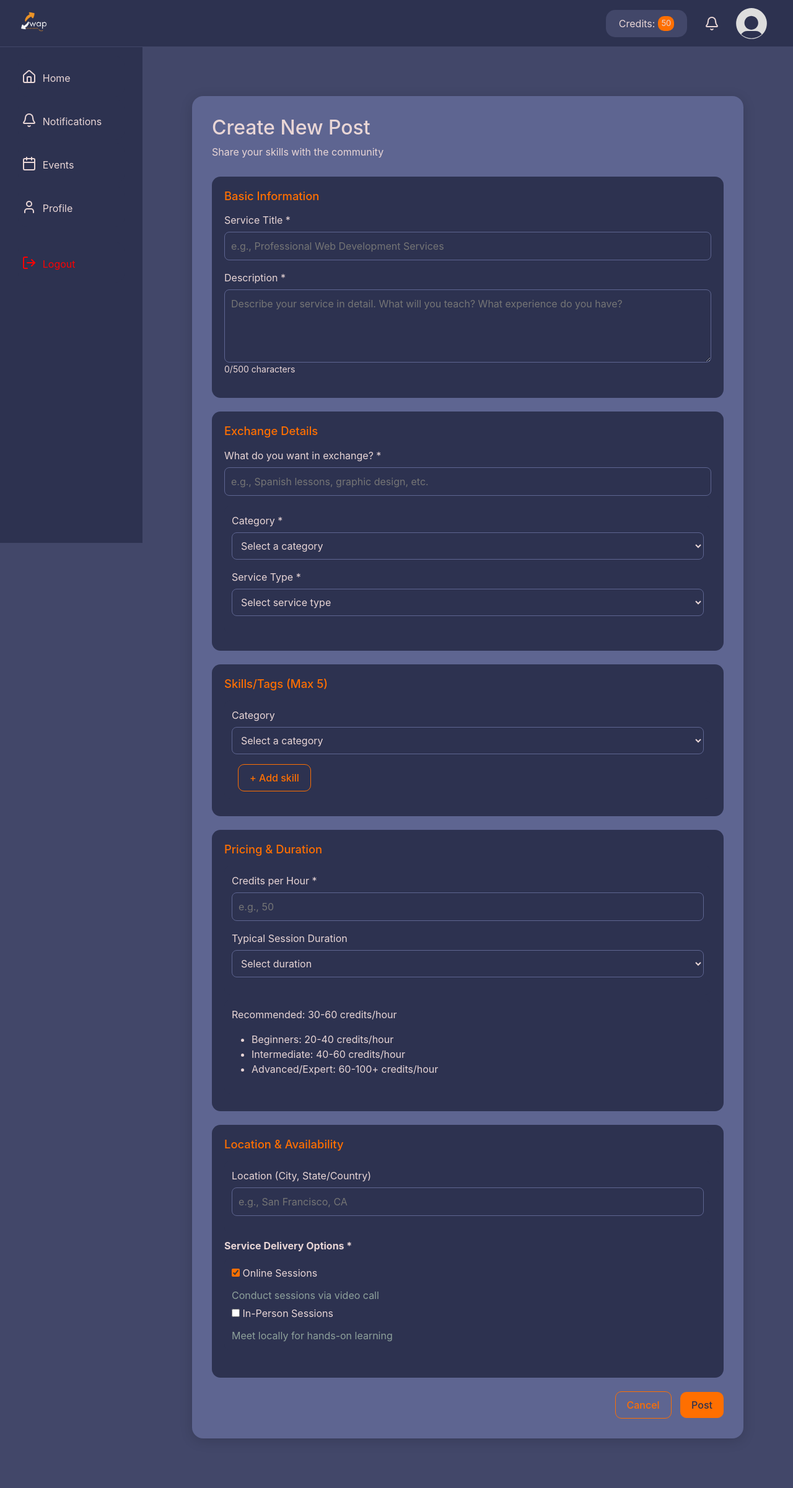
After one commit to ENSIA-AI/Skill-Service_exchanging_website-, a PHP site: page /php/addpost.php in a window 1280 px wide. The commit adds this page. Shown: the whole page at 62% size. Run offline with PHP 8.4, Linux system fonts and the light colour scheme.

Commit message:
addpost page html structure

```diff
--- /dev/null
+++ b/assets/css/addpost.css
@@ -0,0 +1,147 @@
+@import url(style.css);
+
+body {
+    background: var(--clr-main);
+    font-family: 'Inter', Arial, sans-serif;
+    color: var(--clr-font);
+    margin: 0;
+    padding: 0;
+}
+
+.content {
+    display: flex;
+    align-items: flex-start;
+    min-height: 100vh;
+
+    padding: 40px;
+    background: var(--clr-main);
+
+}
+
+.form-container {
+    background: var(--clr-lighter);
+    padding: 32px;
+    border-radius: 18px;
+    box-shadow: 0 4px 20px rgba(0,0,0,0.15);
+    width: 100%;
+    max-width: 1000px;
+}
+
+.form-container h2 {
+    font-size: 2em;
+    margin-bottom: 8px;
+    color: var(--clr-font);
+}
+
+.subtitle {
+    color: var(--clr-font);
+    margin-bottom: 28px;
+}
+
+.form-section {
+    background: var(--clr-bars);
+    padding: 20px;
+    border-radius: 14px;
+    margin-bottom: 22px;
+}
+
+.form-section h3 {
+    color: var(--clr-btn);
+    margin-bottom: 16px;
+    font-weight: 500;
+    font-size: 1.15em;
+}
+
+.form-group {
+    margin-bottom: 16px;
+    display: flex;
+    flex-direction: column;
+}
+
+.form-group label {
+    margin-bottom: 7px;
+    color: var(--clr-font);
+}
+
+input, textarea, select {
+    background: var(--clr-bars);
+    border: 1px solid var(--clr-lighter);
+    color: var(--clr-font);
+    padding: 10px;
+    border-radius: 8px;
+    outline: none;
+    font-size: 1em;
+}
+
+input:focus, textarea:focus, select:focus {
+    border-color: var(--clr-btn);
+    box-shadow: 0 0 8px var(--clr-btn);
+}
+
+.form-actions {
+    text-align: right;
+}
+
+.btn {
+    background: transparent;
+    border: 1px solid var(--clr-btn);
+    color: var(--clr-btn);
+    padding: 9px 18px;
+    border-radius: 10px;
+    cursor: pointer;
+    margin-left: 10px;
+    font-weight: 500;
+    font-family: inherit;
+    transition: 0.2s;
+}
+
+.btn.cancel:hover {
+    background: var(--clr-bars);
+    color: var(--clr-btn);
+}
+
+.btn.submit {
+    background: var(--clr-btn);
+    color: var(--clr-bars);
+    border: none;
+}
+
+.btn.submit:hover {
+    background: #ffa040; /* slight lighter for hover effect */
+    color: var(--clr-bars);
+}
+
+input[type="checkbox"]:checked {
+    accent-color: var(--clr-btn);
+}
+
+/* Additional, for subtle box and section backgrounds */
+.pricing-note, .delivery-options, .form-inline {
+    background: var(--clr-bars);
+    color: var(--clr-font);
+    border-radius: 10px;
+    padding: 12px;
+    margin-top: 8px;
+    margin-bottom: 8px;
+}
+.delivery-options{
+    display: flex;
+    flex-direction: column;
+    gap: 5px;
+}
+
+.note{
+    color: rgb(142, 161, 155);
+}
+
+.main-content {
+    margin-left: 230px;
+    padding: 40px;
+    background: var(--clr-main);
+
+}
+@media (max-width:768px){
+    .main-content {
+        margin-left: 0;
+    }
+}
--- a/assets/css/header.css
+++ b/assets/css/header.css
@@ -12,6 +12,8 @@
     position: sticky;
     top: 0;
     z-index: 1000;
+
+
 }
 
 
@@ -19,6 +21,7 @@
 .header-left{
     display: flex;
     align-items: center;
+
 
 }
 .humberger{
@@ -31,7 +34,7 @@
 .header-logo{
     display: flex;
     height: 50px;
-    margin-left: 20px;
+    margin-left: 30px;
     width: 50px;
     margin-right:15px ;
 }
--- a/assets/css/sidebar.css
+++ b/assets/css/sidebar.css
@@ -10,8 +10,10 @@
     top: 76px;
     padding: 0;
     justify-content: center;
+    margin-top: 0px;
 
 }
+
 
 .sidebar{
     background-color: var(--clr-bars);
--- a/assets/css/style.css
+++ b/assets/css/style.css
@@ -9,4 +9,5 @@
 }
 body{
     margin: 0;
+    background: var(--clr-main);
 }
--- a/components/header.php
+++ b/components/header.html
@@ -1,11 +1,11 @@
 
 
 
-
+<!DOCTYPE html>
 <html>
     <head>
-        <link rel="stylesheet" href="/assets/css/bootstrap.min.css">
-        <link rel="stylesheet" href="/assets/css/header.css">
+        <link rel="stylesheet" href="../../assets/css/bootstrap.min.css">
+        <link rel="stylesheet" href="../../assets/css/header.css">
     </head>
     <body>
         <div class="header">
@@ -18,9 +18,9 @@
                     <svg xmlns="http://www.w3.org/2000/svg" width="24" height="24" viewBox="0 0 24 24" fill="none" stroke="currentColor" stroke-width="2" stroke-linecap="round" stroke-linejoin="round" class="lucide lucide-menu h-6 w-6" aria-hidden="true"><path d="M4 5h16"></path><path d="M4 12h16"></path><path d="M4 19h16"></path></svg>
                 </button>
                 <span class="header-logo" >
-                    <img src="/assets/images/Default_pfp.svg" >
+                    <img src="../../assets/images/Swap logo.png" >
                 </span>
-                <a href="/dashboard/home.html"class="Swap">Swap</a>
+                <!--<a href="/dashboard/home.html"class="Swap">Swap</a>-->
 
             </div>
 
@@ -36,7 +36,7 @@
 
                 </button>
                 <span class="header-profile">
-                    <img src="/assets/images/Default_pfp.svg" >
+                    <img src="../../assets/images/Default_pfp.svg" >
                 </span>
             </div>
         </div>
--- a/components/sidebar.php
+++ b/components/sidebar.html
@@ -1,12 +1,12 @@
 <!DOCTYPE html>
 <html>
     <head>
-        <link rel="stylesheet" href="/assets/css/bootstrap.min.css">
-        <link rel="stylesheet" href="/assets/css/sidebar.css">
+        <link rel="stylesheet" href="../../assets/css/bootstrap.min.css">
+        <link rel="stylesheet" href="../../assets/css/sidebar.css">
     </head>
     <body>
 
-        <div class="container">
+        <aside class="container">
             <div class="sidebar">
 
 
@@ -43,6 +43,6 @@
                     <span class="name">Logout</span>
                 </button>
             </div>
-        </div>
+        </aside>
     </body>
 </html>
--- /dev/null
+++ b/dashboard/post/addpost.html
@@ -0,0 +1,125 @@
+<!DOCTYPE html>
+<html lang="en">
+<head>
+    <meta charset="UTF-8">
+    <title>Create New Post</title>
+    <link rel="stylesheet" href="../../assets/css/addpost.css">
+</head>
+<body>
+    <main class="content">
+        <form class="form-container">
+            <h2>Create New Post</h2>
+            <p class="subtitle">Share your skills with the community</p>
+
+            <!-- Basic Information -->
+            <section class="form-section">
+                <h3>Basic Information</h3>
+                <div class="form-group">
+                    <label for="title">Service Title *</label>
+                    <input type="text" id="title" name="title" placeholder="e.g., Professional Web Development Services">
+                </div>
+                <div class="form-group">
+                    <label for="description">Description *</label>
+                    <textarea id="description" name="description" rows="4" placeholder="Describe your service in detail. What will you teach? What experience do you have?"></textarea>
+                    <small id="char-count">0/500 characters</small>
+                </div>
+            </section>
+
+            <!-- Exchange Details -->
+            <section class="form-section">
+                <h3>Exchange Details</h3>
+                <div class="form-group">
+                    <label for="exchange">What do you want in exchange? *</label>
+                    <input type="text" id="exchange" name="exchange" placeholder="e.g., Spanish lessons, graphic design, etc.">
+                </div>
+                <div class="form-inline">
+                    <div class="form-group">
+                        <label for="category">Category *</label>
+                        <select id="category" name="category">
+                            <option>Select a category</option>
+                            <option>Programming</option>
+                            <option>Languages</option>
+                            <option>Art & Design</option>
+                        </select>
+                    </div>
+                    <div class="form-group">
+                        <label for="service-type">Service Type *</label>
+                        <select id="service-type" name="service-type">
+                            <option>Select service type</option>
+                            <option>Online</option>
+                            <option>In-person</option>
+                        </select>
+                    </div>
+                </div>
+            </section>
+
+            <!-- Skills/Tags -->
+            <section class="form-section">
+                <h3>Skills/Tags (Max 5)</h3>
+                <div class="form-inline">
+                    <div class="form-group">
+                        <label for="skill-category">Category</label>
+                        <select id="skill-category" name="skill-category">
+                            <option>Select a category</option>
+                        </select>
+                    </div>
+                    <button class="btn add-skill" type="button">+ Add skill</button>
+                </div>
+            </section>
+
+            <!-- Pricing & Duration -->
+            <section class="form-section">
+                <h3>Pricing & Duration</h3>
+                <div class="form-inline">
+                    <div class="form-group">
+                        <label for="credits">Credits per Hour *</label>
+                        <input type="number" id="credits" name="credits" placeholder="e.g., 50">
+                    </div>
+                    <div class="form-group">
+                        <label for="duration">Typical Session Duration</label>
+                        <select id="duration" name="duration">
+                            <option>Select duration</option>
+                            <option>30 minutes</option>
+                            <option>60 minutes</option>
+                        </select>
+                    </div>
+                </div>
+                <div class="pricing-note">
+                    <p>Recommended: 30-60 credits/hour</p>
+                    <ul>
+                        <li>Beginners: 20-40 credits/hour</li>
+                        <li>Intermediate: 40-60 credits/hour</li>
+                        <li>Advanced/Expert: 60-100+ credits/hour</li>
+                    </ul>
+                </div>
+            </section>
+
+            <!-- Location & Availability -->
+            <section class="form-section">
+                <h3>Location & Availability</h3>
+                <div class="form-inline">
+                    <div class="form-group">
+                        <label for="location">Location (City, State/Country)</label>
+                        <input type="text" id="location" name="location" placeholder="e.g., San Francisco, CA">
+                    </div>
+                </div>
+                <div class="form-group">
+                    <strong>Service Delivery Options *</strong>
+                    <div class="delivery-options">
+                        <label><input type="checkbox" name="online" checked> Online Sessions</label>
+                        <span class="note">Conduct sessions via video call</span>
+                        <label><input type="checkbox" name="inperson"> In-Person Sessions</label>
+                        <span class="note">Meet locally for hands-on learning</span>
+                    </div>
+                </div>
+            </section>
+
+            <!-- Buttons -->
+            <div class="form-actions">
+                <button class="btn cancel" type="button">Cancel</button>
+                <button class="btn submit" type="submit">Post</button>
+            </div>
+        </form>
+    </main>
+</body>
+</html>
--- /dev/null
+++ b/php/addpost.php
@@ -0,0 +1,17 @@
+<!DOCTYPE html>
+<html lang="en">
+<head>
+    <meta charset="UTF-8">
+    <title>Swap</title>
+</head>
+<body>
+    <?php include '../components/header.html'; ?>
+    <?php include '../components/sidebar.html'; ?>
+    <main class="main-content">
+        <?php include '../dashboard/post/addpost.html';?>
+    </main>
+
+
+</body>
+</html>
+</html>
```
Also changed, not shown: assets/images/Swap logo.png (added), dashboard/post/addpost.php (deleted).
